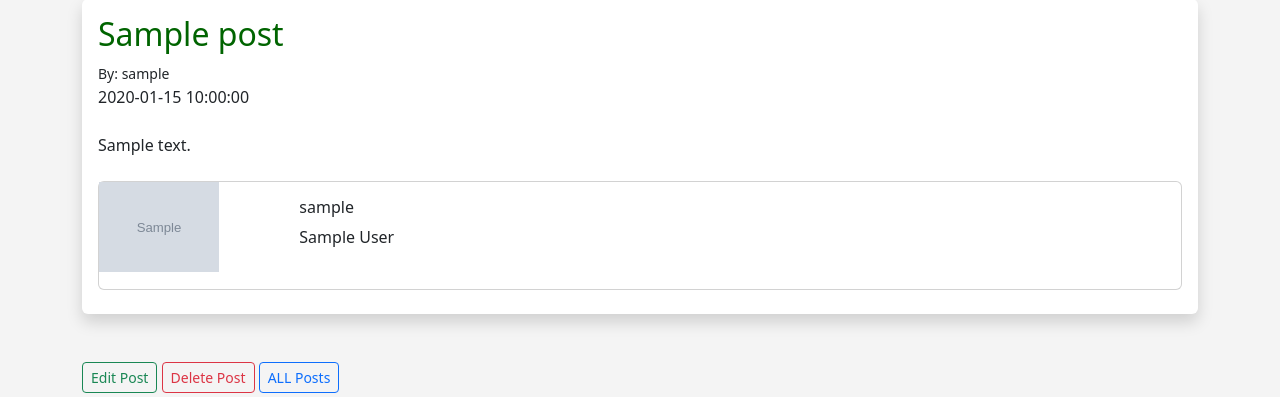
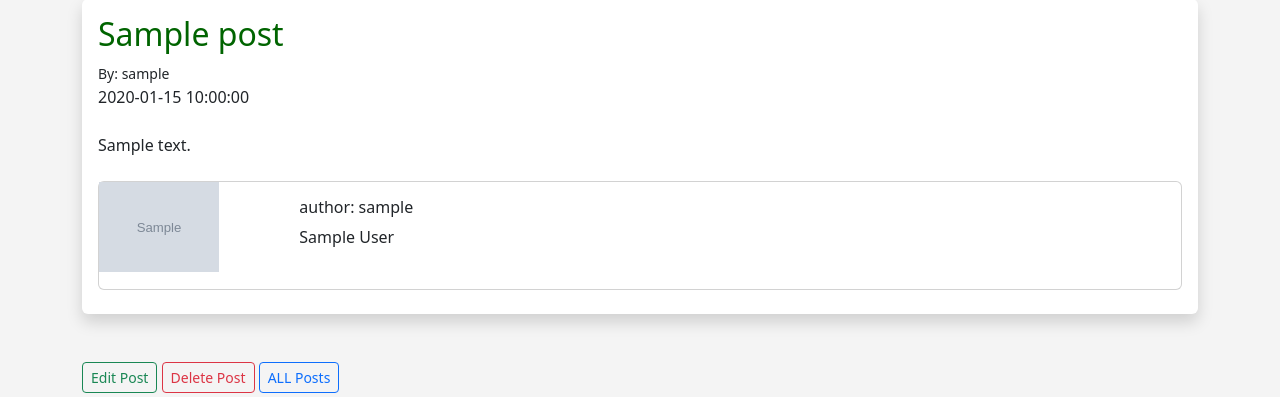
Before and after one commit to ojizou003/oblog, a Flask app: page /posts/1 in a window 1280 px wide. Shown: the part 106-503 px from the top of the page. Run offline with Flask 3, Linux system fonts and the light colour scheme; a user stored in the database is signed in; tables that the repository leaves empty hold one stand-in row (values such as "Sample post"); grey boxes marked "Sample" are stand-in pictures; some libraries are stand-ins or nearby versions.

Commit message:
🩹 投稿後のリダイレクト先をポストページに変更

```diff
--- a/app.py
+++ b/app.py
@@ -68,7 +68,7 @@ def add_post():
         db.session.commit()
 
         flash("Blog Post Submitted Successfully!")
-        return redirect(url_for('posts'))  # postsルートへ
+        return redirect(url_for('post'))  # postページへ
 
     return render_template("add_post.html", form=form)
 
--- a/templates/post.html
+++ b/templates/post.html
@@ -28,7 +28,7 @@
         <div class="col-md-10">
             <div class="card-body">
                 <h6 class="card-title">
-                    {{ post.poster.username }}
+                    author: {{ post.poster.username }}
                 </h6>
                 <p class="card-text">
                     {% if post.poster.about_author %}
```
